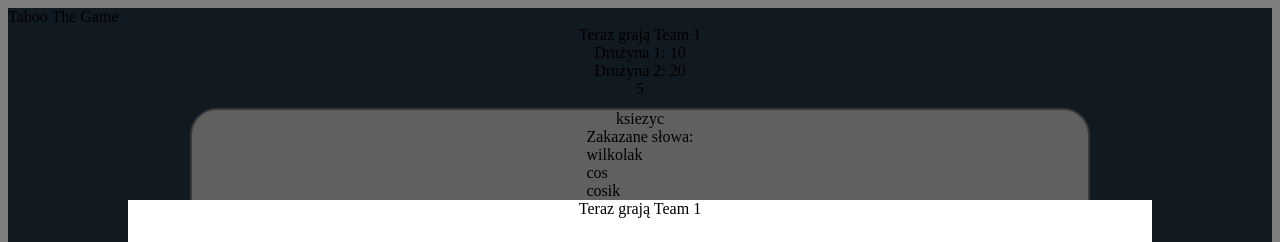
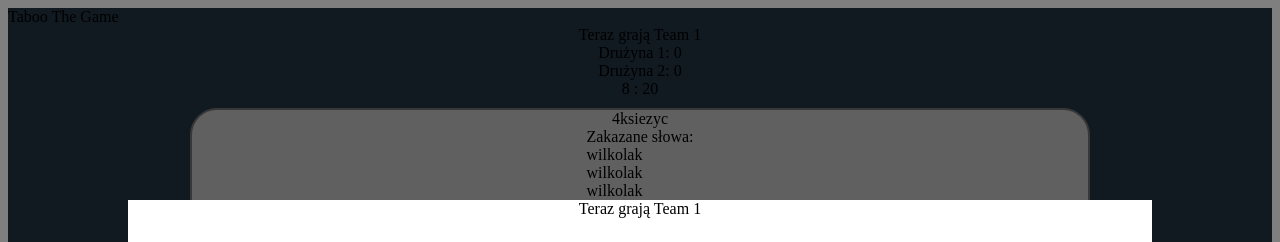
Before and after one commit to dmajkowski/taboothegame, a React (Create React App) app: page /game in a window 1280 px wide. Shown: the top 242 px of the page. Built offline with nearby package versions, Linux system fonts and the light colour scheme; the HTML template or start-up script is replaced by a standard one.

Commit message:
Added correct answer point addition and new word display logic

```diff
--- a/src/components/Game.js
+++ b/src/components/Game.js
@@ -12,37 +12,36 @@ import "../styles/Game.css"
 function Game() {
   const [activeTeam, setActiveTeam] = useState("Team 1", "Team2"); //Obecnie grająca drużyna - domyślnie 1
   const [remainingRounds, setRemainingRounds] = useState(2)
-  const [maxTime, setMaxTime] = useState(5);
+  const [maxTime, setMaxTime] = useState(500);
   const [currentScore, setCurrentScore] = useState({
-    team1Score: 10,
-    team2Score: 20,
+    team1Score: 0,
+    team2Score: 0,
   }); //obecny wynik kazdej z druzyn
   const [displayPopup, setDisplayPopup] = useState(true);
   const [startTimer, setStartTimer] = useState(false);
   const [words, setWords] = useState([
     {
-      word: "ksiezyc",
+      word: "0ksiezyc",
       forbiddenWords: ["wilkolak", "cos", "cosik", "cosik"],
     },
     {
-      word: "ksiezyc",
+      word: "1ksiezyc",
       forbiddenWords: ["wilkolak", "wilkolak", "wilkolak", "cosik"],
     },
     {
-      word: "ksiezyc",
+      word: "2ksiezyc",
       forbiddenWords: ["wilkolak", "wilkolak", "wilkolak", "cosik"],
     },
     {
-      word: "ksiezyc",
+      word: "3ksiezyc",
       forbiddenWords: ["wilkolak", "wilkolak", "wilkolak", "cosik"],
     },
     {
-      word: "ksiezyc",
+      word: "4ksiezyc",
       forbiddenWords: ["wilkolak", "wilkolak", "wilkolak", "cosik"],
     },
   ]); //Tablica obiektów ze słowami do odgadniecia i słowami zabronionymi
-  const currentWordSet = words[0];
-
+  const [currentWord, setCurrentWord] = useState();
   const changeActiveTeam = (time) => {
     if (time === 0) {
       setActiveTeam(activeTeam === 'Team 1' ? 'Team2' : 'Team 1');
@@ -51,14 +50,28 @@ function Game() {
       setStartTimer(false);
     }
   }
-
   const startCountingTime = () => {
     setStartTimer(true);
   };
-
+  const addPointForCorrectAnswer = () => {
+    activeTeam === "Team 1" ? setCurrentScore((prevState) => ({
+      ...currentScore,
+      team1Score: prevState.team1Score + 1,
+    })) : setCurrentScore((prevState) => ({
+      ...currentScore,
+      team2Score: prevState.team2Score + 1,
+    }));
+  }
+  const displayNewWord = () => {
+    setCurrentWord(words.pop());
+  }
+  const correctAnswerProvided = () => {
+    addPointForCorrectAnswer();
+    displayNewWord();
+  }
   return (
     <>
-      {remainingRounds ?
+      {remainingRounds ?//This will be replaced by routing
         <div className="game">
           <header>Taboo The Game</header>
           <main className="main">
@@ -68,9 +81,9 @@ function Game() {
               <TeamScore currentScore={currentScore} />
             </div>
             <Timer maxTime={maxTime} changeActiveTeam={changeActiveTeam} startTimer={startTimer} />
-            <WordBox currentWordSet={currentWordSet} />
+            <WordBox displayNewWord={displayNewWord} a={currentWord} />
             <div className="gaming-buttons">
-              <GamingButton />
+              <GamingButton correctAnswerProvided={correctAnswerProvided} />
               <GamingButton />
               <GamingButton />
             </div>
--- a/src/components/GamingButton.js
+++ b/src/components/GamingButton.js
@@ -1,7 +1,7 @@
-const GamingButton = () => {
+const GamingButton = (props) => {
     return (
         <>
-            <button>Click</button>
+            <button onClick={props.correctAnswerProvided}>Click</button>
         </>
     )
 };
--- a/src/components/WordBox.js
+++ b/src/components/WordBox.js
@@ -1,19 +1,24 @@
+import { useEffect } from 'react';
+
 import ForbiddenWord from "./ForbiddenWord"
 
 import '../styles/WordBox.css'
 
-const WordBox = ({ currentWordSet, currentWordSet: { word, forbiddenWords } }) => {
+const WordBox = (props) => {
     const displayForbiddenWord = () => {
-        return forbiddenWords.map(forbiddenWord => {
+        return props.a.forbiddenWords.map(forbiddenWord => {
             return <ForbiddenWord forbiddenWord={forbiddenWord} />
         })
     }
+    useEffect(() => {
+        props.displayNewWord()
+    }, [])
     return (
         <div className="wordbox">
-            <div className="guessWord">{word}</div>
+            <div className="guessWord">{props.a && props.a.word}</div>
             <div>
                 Zakazane słowa:
-                {displayForbiddenWord()}
+                {props.a && displayForbiddenWord()}
             </div>
         </div>
     )
```
